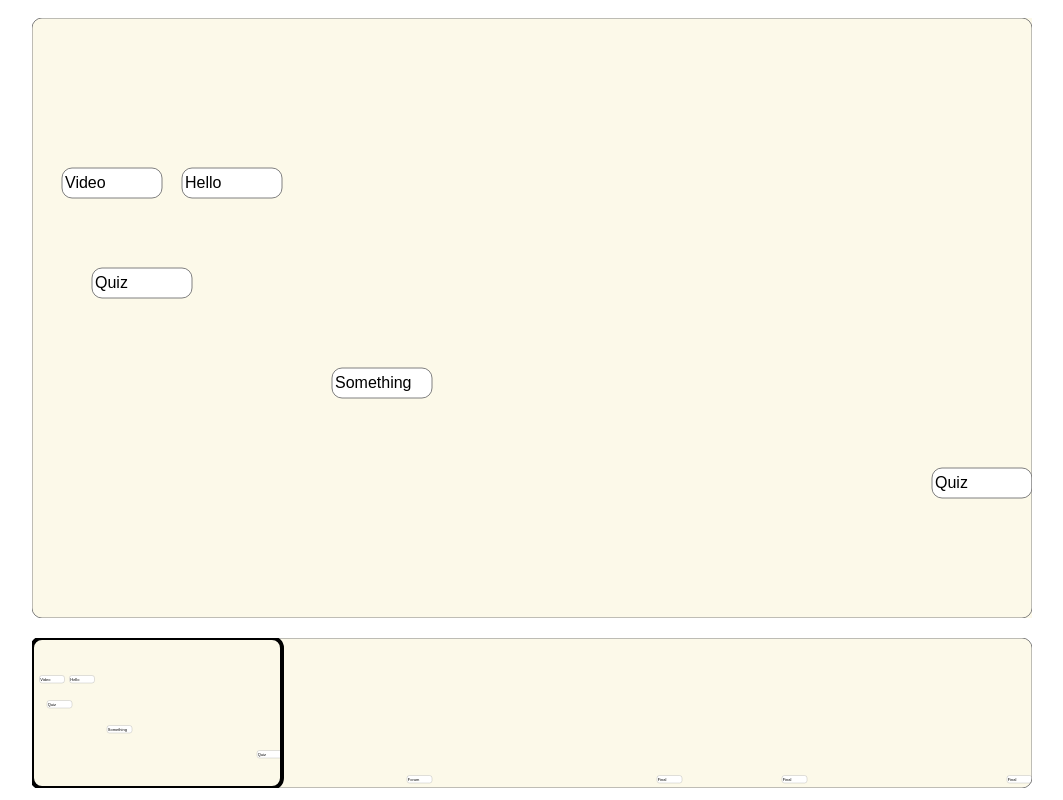
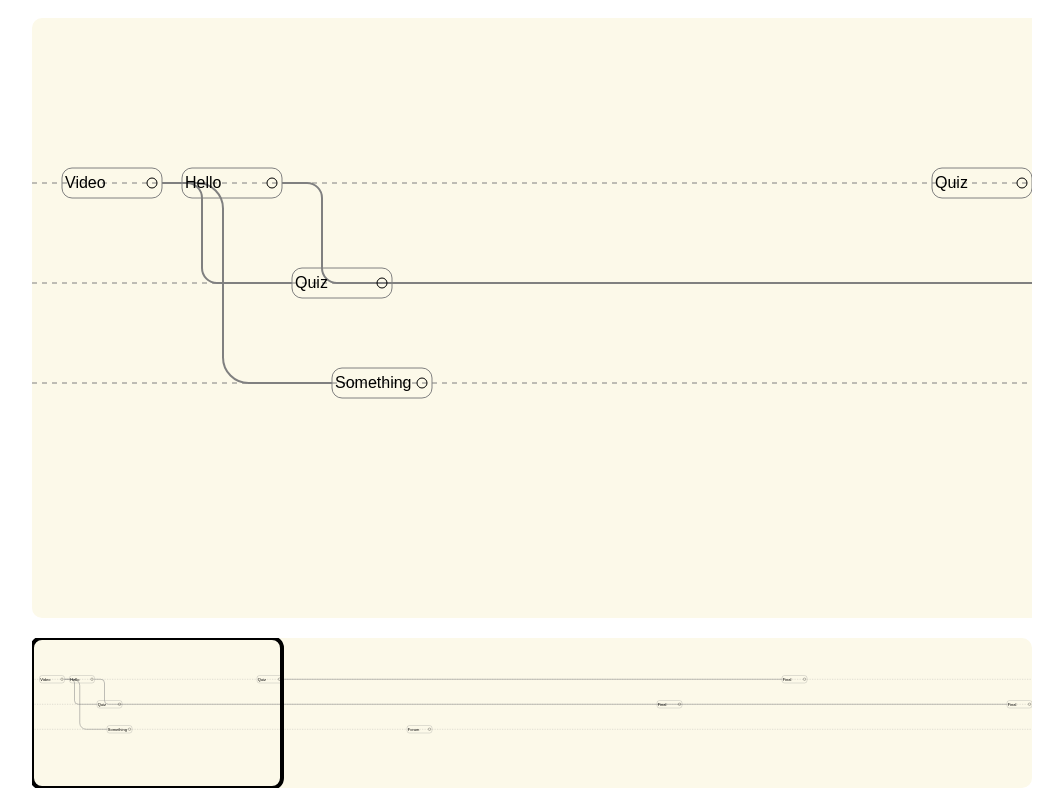
Before and after one commit to houshuang/svg, a React (Create React App) app: page / in a window 1280 px wide. Shown: the whole page, without its empty margins (108-1171 px from the left). Built offline with nearby package versions, Linux system fonts and the light colour scheme.

Commit message:
Connecting, resizing, moving all work more or less

```diff
--- a/src/App.js
+++ b/src/App.js
@@ -1,68 +1,84 @@
 import React, { Component } from 'react';
 import { findDOMNode } from 'react-dom'
 import { DraggableCore } from 'react-draggable'
+import { activities as initialActivities, connections as initialConnections} from './data'
+import { Lines, Line, SBox } from './components'
+import { LevelLines, PanMap } from './fixed_components'
 import './App.css';
 
-// id, level, x, title
-const activities = [
-  [1, 1, 30, 'Video'],
-  [2, 2, 60, 'Quiz'],
-  [3, 1, 150, 'Hello'],
-  [4, 3, 300, 'Something'],
-  [5, 4, 900, 'Quiz'],
-  [6, 5, 1500, 'Forum'],
-  [7, 5, 3900, 'Final'],
-  [8, 5, 2500, 'Final'],
-  [9, 5, 3000, 'Final']
-]
-
-
-const SBox = ({ x, level, title, rest }) =>
-  <g>
-    <rect x={x} y={(level * 100) + 50 } fill='white' stroke='grey' rx={10} width={100} height={30} {...rest} />
-    <text x={x + 3} y={(level * 100) + 70 }>{title}</text>
-  </g>
-
-  class PanMap extends Component {
-    constructor(props) {
-      super(props)
-      this.state = {x: 0}
-    }
-    handleDrag = (e, {node, deltaX, deltaY}) => {
-      const newX = Math.min(Math.max(this.state.x + (deltaX), 0), 750)
-      this.setState({x: newX })
-      this.props.moved(Math.min(3000, this.state.x * 4))
+class Graph extends Component {
+  constructor(props) {
+    super(props);
+    this.state = {offset: null, current: null}
+  }
+  componentDidMount() {
+    this.setState({offset: findDOMNode(this).getBoundingClientRect()})
+  }
+  resizeFn(id) { return (x) => this.props.resizeFn(id, x) }
+  moveFn(id) {
+    let top, left
+    if(this.state && this.state.offset) {
+      left = this.state.offset.left
+    } else {
+      left = 0
     }
 
-    render() {
-      const { scaleFactor } = this.props
-
-      return(
-        <DraggableCore onDrag={this.handleDrag}>
-          <rect
-            x={this.state.x}
-            y={0}
-            fill='transparent'
-            stroke='black'
-            strokeWidth={scaleFactor}
-            rx={10}
-            width={250}
-            height={150} />
-        </DraggableCore>
-      )
-    }
+    return (x) => this.props.moveFn(id, x - left + this.props.offset)
   }
 
-class Graph extends Component {
+  connectStart(id) { return (x, y) => this.props.connectStart(id, x, y) }
+  connectStop(id) { return () => {
+    this.props.connect(id, this.state.current)
+    this.setState({current: null})
+    this.props.connectStop(id)
+  }
+  }
+  onOver = (id) => () => this.setState({current: id})
+  connectDrag(id) {
+    let top, left
+    if(this.state && this.state.offset) {
+      left = this.state.offset.left
+      top = this.state.offset.top
+    } else {
+      left = 0
+      top = 0
+    }
+
+    return (x, y) => this.props.connectDrag(id, x-left, y-top)
+  }
   render() {
-    const { boxX, boxY, width, height, hasPanMap, scaleFactor = 1, moved, ...rest} = this.props
+    const { width, height, hasPanMap, viewBox, dragFrom, dragCoords, dragging, activities, connections, sizeFn, connectorLine, scaleFactor = 1, moved, resizeFn, ...rest} = this.props
     return (
       <svg width={width} height={height} >
-        <svg {...rest} >
-         <rect x={0} y={0} fill='#fcf9e9' stroke='transparent' rx={10 * scaleFactor} width={width * Math.max(4, scaleFactor)} height={height * scaleFactor} />
-        { activities.map( ([id, level, x, title]) => <SBox key={id} level={level} x={x} title={title} /> ) }
-      </svg>
-        <rect x={0} y={0} fill='transparent' stroke='grey' strokeWidth={1} rx={10} width={width} height={height} />
+        <svg viewBox={viewBox}>
+          <rect
+            x={0}
+            y={0}
+            fill='#fcf9e9'
+            stroke='transparent'
+            rx={10 * scaleFactor}
+            width={width * Math.max(4, scaleFactor)}
+            height={height * scaleFactor} />
+          <LevelLines />
+          <Lines connections={connections} activities={activities} />
+          { !!dragging && <Line coords={[dragFrom[0], dragFrom[1], ...dragCoords]} /> }
+          { activities.map( ([id, level, x, title, width]) =>
+            <SBox
+              highlighted={dragging && this.state.current === id && dragFrom[2] != id}
+              resizeFn={this.resizeFn(id)}
+              onOver={this.onOver(id)}
+              moveDrag={this.moveFn(id)}
+              connectStart={this.connectStart(id)}
+              connectStop={this.connectStop(id)}
+              connectDrag={this.connectDrag(id)}
+              width={width}
+              key={id}
+              level={level}
+              x={x}
+              title={title} />
+          ) }
+
+        </svg>
         { !!hasPanMap && <PanMap scaleFactor={scaleFactor} moved={moved}/> }
       </svg>
     )
@@ -72,31 +88,73 @@ class Graph extends Component {
 class App extends Component {
   constructor(props) {
     super(props);
-    this.state = {x: 0, y: 0, move: 0}
+    this.state = {
+      x: 0,
+      y: 0,
+      move: 0,
+      activities: initialActivities.map(x => ([...x, 100])),
+      connections: [...initialConnections],
+      dragging: false,
+      dragFrom: [],
+      dragCoords: []
+    }
   }
 
   pan = (x) => {
     this.setState({x: x})
   }
 
-  mouseMove = (e) => {
-    const svg = findDOMNode(this.refs.svg)
-    const {left, top} = svg.getBoundingClientRect()
-    this.setState({x: e.clientX - left, y: e.clientY - top})
-    e.stopPropagation()
-    e.preventDefault()
+  connectStart = (id, x, y) => this.setState({dragging: id, dragFrom: [x,y,id]})
+  connectStop = () => this.setState({dragging: false, dragFrom: [], dragCoords: []})
+  connectDrag = (id, x, y) => this.setState({dragCoords: [x+this.state.x,y]})
+  connect = (id1, id2) => {
+    if(id1 != id2) {
+      this.setState({connections: [...this.state.connections, [id1, id2]]})
+    }
   }
-
+  resizeFn = (getid, newl) => {
+    this.setState({activities:
+      this.state.activities.map(([id, level, x, t, l]) => id === getid ? [id, level, x, t, newl] : [id, level, x, t, l])})
+  }
+  moveFn = (getid, newx) => {
+    this.setState({activities:
+      this.state.activities.map(([id, level, x, t, l]) => id === getid ? [id, level, newx, t, l] : [id, level, x, t, l])})
+  }
 
   render() {
     return (
       <div className="App" >
         <br/>
-        <Graph ref='svg' width={1000} height={600}
-          viewBox={`${this.state.x} 0 1000 600`} preserveAspectRatio='xMinYMin slice' scaleFactor={1} />
+        <Graph
+          ref='svg'
+          width={1000}
+          height={600}
+          viewBox={`${this.state.x} 0 1000 600`}
+          preserveAspectRatio='xMinYMin slice'
+          scaleFactor={1}
+          offset={this.state.x}
+          connections={this.state.connections}
+          activities={this.state.activities}
+          dragFrom={this.state.dragFrom}
+          moveFn={this.moveFn}
+          dragCoords={this.state.dragCoords}
+          dragging={this.state.dragging}
+          connectStart={this.connectStart}
+          connectStop={this.connectStop}
+          connectDrag={this.connectDrag}
+          connect={this.connect}
+          resizeFn={this.resizeFn}/>
         <p/>
-        <Graph width={1000} height={150}
-          viewBox={'0 0 4000 600'} preserveAspectRatio='xMinYMin slice' hasPanMap scaleFactor={4} moved={this.pan}/>
+        <Graph
+          width={1000}
+          height={150}
+          viewBox={'0 0 4000 600'}
+          preserveAspectRatio='xMinYMin slice'
+          hasPanMap
+          scaleFactor={4}
+          moved={this.pan}
+          connections={this.state.connections}
+          activities={this.state.activities} />
       </div>
     )
   }
--- /dev/null
+++ b/src/components.js
@@ -0,0 +1,104 @@
+import React from 'react'
+import { DraggableCore } from 'react-draggable'
+import { drawPath } from './path'
+
+export const Line = ({ coords: [x1, y1, x2, y2] }) =>
+        <path
+          d={drawPath(x1, y1, x2, y2)}
+          fill='transparent'
+          stroke='grey'
+          strokeWidth='2'/>
+
+export const Lines = ({connections, activities}) =>
+  <g>
+    {connections.map(([sourceId, targetId]) => {
+      const source = activities.filter(x => x[0] === sourceId)[0]
+      const target = activities.filter(x => x[0] === targetId)[0]
+      return <Line key={sourceId + '' + targetId} coords={[
+            source[2] + source[4],
+            (source[1] * 100) + 65,
+            target[2],
+            (target[1] * 100) + 65]} />
+    })
+    }
+  </g>
+
+export const SBox = ({ moveDrag, highlighted, x, level, title, width, resizeFn, connectStart, connectDrag, connectStop, onOver, ...rest }) => {
+  const y = (level * 100) + 50
+  const preResizeFn = (_, node) => {
+    resizeFn(Math.max(50, width + node.deltaX))
+  }
+  const preConnectDrag = (_, node) => {
+    connectDrag(node.x, node.y)
+  }
+  const preMoveDrag = (_, node) => {
+    moveDrag(node.x)
+  }
+  const preConnectStart = () => {
+    connectStart(x + width - 10, y + 15)
+  }
+
+  return(
+    <g onMouseOver={onOver}>
+      <rect
+        x={x}
+        y={y}
+        fill={!highlighted ? 'transparent' : 'yellow'}
+        stroke='grey'
+        rx={10}
+        width={width}
+        height={30}
+        {...rest} />
+      <text
+        x={x + 3}
+        y={y + 20} >
+        {title}
+      </text>
+      <circle
+        cx={x + width - 10}
+        cy={y + 15 }
+        r={5}
+        fill='transparent'
+        stroke='black'
+      />
+
+      <DraggableCore
+        onStart={preConnectStart}
+        onDrag={preConnectDrag}
+        onStop={connectStop}
+      >
+        <circle
+          cx={x + width - 10}
+          cy={y + 15 }
+          r={10}
+          fill='transparent'
+          stroke='transparent'
+          style={{cursor: 'crosshair'}} />
+      </DraggableCore>
+
+      <DraggableCore
+        onDrag={preResizeFn} >
+      <rect
+        fill='transparent'
+        stroke='transparent'
+        x={x + width - 5}
+        y={y}
+        width={5}
+        height={30}
+        style={{cursor: 'ew-resize'}} />
+    </DraggableCore>
+      <DraggableCore
+        onDrag={preMoveDrag}>
+      <rect
+        x={x}
+        y={y}
+        fill='transparent'
+        stroke='transparent'
+        width={width-20}
+        height={30}
+        style={{cursor: 'move'}} />
+      </DraggableCore>
+
+  </g>
+  )
+}
--- /dev/null
+++ b/src/data.js
@@ -0,0 +1,20 @@
+// id, level, x, title
+export const activities = [
+  [1, 1, 30, 'Video'],
+  [2, 2, 260, 'Quiz'],
+  [3, 1, 150, 'Hello'],
+  [4, 3, 300, 'Something'],
+  [5, 1, 900, 'Quiz'],
+  [6, 3, 1500, 'Forum'],
+  [7, 2, 3900, 'Final'],
+  [8, 2, 2500, 'Final'],
+  [9, 1, 3000, 'Final']
+]
+
+
+export const connections = [
+  [1,2],
+  [1,4],
+  [3,7],
+  [5,9]
+]
--- /dev/null
+++ b/src/fixed_components.js
@@ -0,0 +1,47 @@
+import React, { Component } from 'react'
+import { DraggableCore } from 'react-draggable'
+
+export class PanMap extends Component {
+  constructor(props) {
+    super(props)
+    this.state = {x: 0}
+  }
+  handleDrag = (e, {node, deltaX, deltaY}) => {
+    const newX = Math.min(Math.max(this.state.x + (deltaX), 0), 750)
+    this.setState({x: newX })
+    this.props.moved(Math.min(3000, this.state.x * 4))
+  }
+
+  render() {
+    const { scaleFactor } = this.props
+
+    return(
+      <DraggableCore onDrag={this.handleDrag}>
+        <rect
+          x={this.state.x}
+          y={0}
+          fill='transparent'
+          stroke='black'
+          strokeWidth={scaleFactor}
+          rx={10}
+          width={250}
+          height={150} />
+      </DraggableCore>
+    )
+  }
+}
+
+export const LevelLines = () =>
+  <g>
+    {[1,2,3].map(x =>
+      <line
+        key={x}
+        x1={0}
+        y1={( x * 100) + 65}
+        x2={4000}
+        y2={( x * 100) + 65}
+        stroke='grey'
+        strokeWidth={1}
+        strokeDasharray='5,5'/>
+    )}
+  </g>
```
Also changed, not shown: src/path.js (added, +44 -0 lines).
